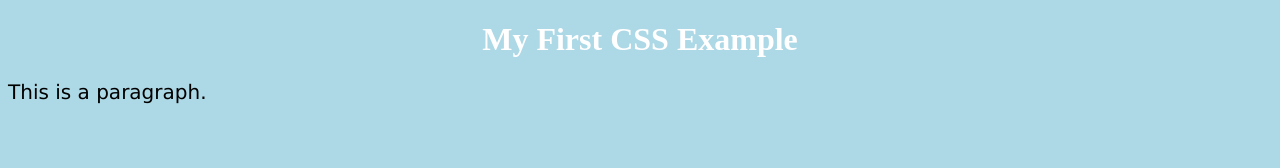
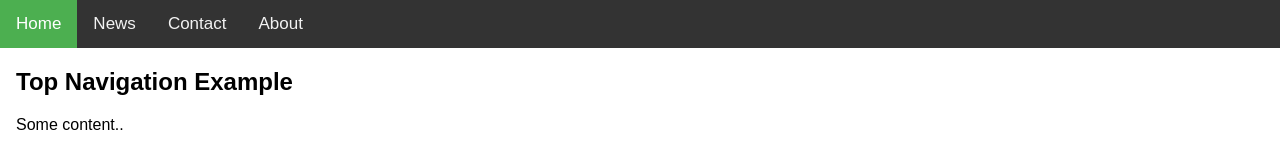
Before and after one commit to fuiaargentina/fuiaargentina.github.io, a plain HTML site: page index.html in a window 1280 px wide. Drawn offline with Linux system fonts and the light colour scheme.

Commit message:
Update index.html

```diff
--- a/index.html
+++ b/index.html
@@ -1,26 +1,51 @@
 <!DOCTYPE html>
 <html>
 <head>
+<meta name="viewport" content="width=device-width, initial-scale=1">
 <style>
 body {
-  background-color: lightblue;
+  margin: 0;
+  font-family: Arial, Helvetica, sans-serif;
 }
 
-h1 {
-  color: white;
-  text-align: center;
+.topnav {
+  overflow: hidden;
+  background-color: #333;
 }
 
-p {
-  font-family: verdana;
-  font-size: 20px;
+.topnav a {
+  float: left;
+  color: #f2f2f2;
+  text-align: center;
+  padding: 14px 16px;
+  text-decoration: none;
+  font-size: 17px;
+}
+
+.topnav a:hover {
+  background-color: #ddd;
+  color: black;
+}
+
+.topnav a.active {
+  background-color: #4CAF50;
+  color: white;
 }
 </style>
 </head>
 <body>
 
-<h1>My First CSS Example</h1>
-<p>This is a paragraph.</p>
+<div class="topnav">
+  <a class="active" href="#home">Home</a>
+  <a href="#news">News</a>
+  <a href="#contact">Contact</a>
+  <a href="#about">About</a>
+</div>
+
+<div style="padding-left:16px">
+  <h2>Top Navigation Example</h2>
+  <p>Some content..</p>
+</div>
 
 </body>
 </html>
```
